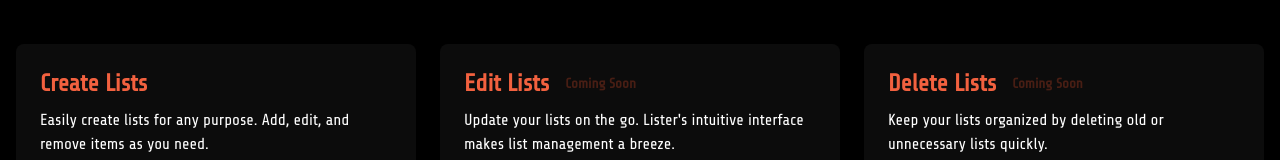
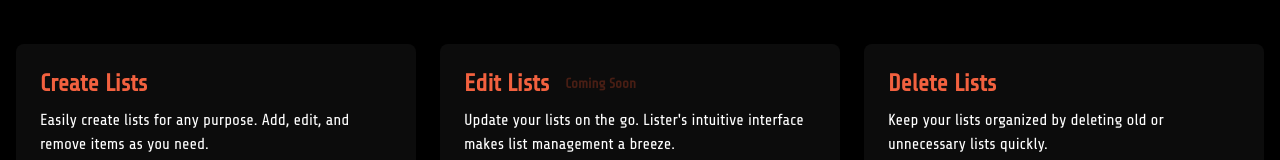
Before and after one commit to darichards10/Lister, a Next.js app: page / in a window 1280 px wide. Shown: the part 238-398 px from the top of the page. Built offline with nearby package versions, Linux system fonts and the light colour scheme; no server answers.

Commit message:
updated homepage

```diff
--- a/app/page.tsx
+++ b/app/page.tsx
@@ -35,7 +35,6 @@
           <div className="bg-dark p-6 rounded-lg shadow-md">
             <h3 className="text-2xl font-semibold text-orange flex items-center">
               Delete Lists
-              <span className="ml-2 text-sm text-darkest-orange px-2 py-1 rounded">Coming Soon</span>
             </h3>
             <p className="mt-2">
               Keep your lists organized by deleting old or unnecessary lists quickly.
```
